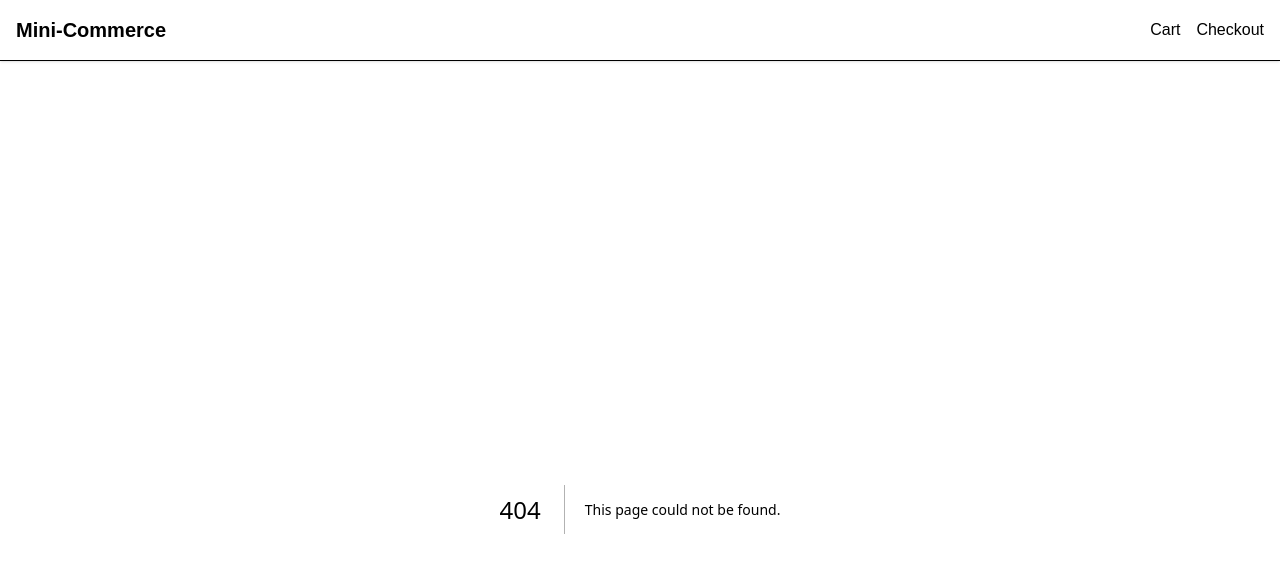
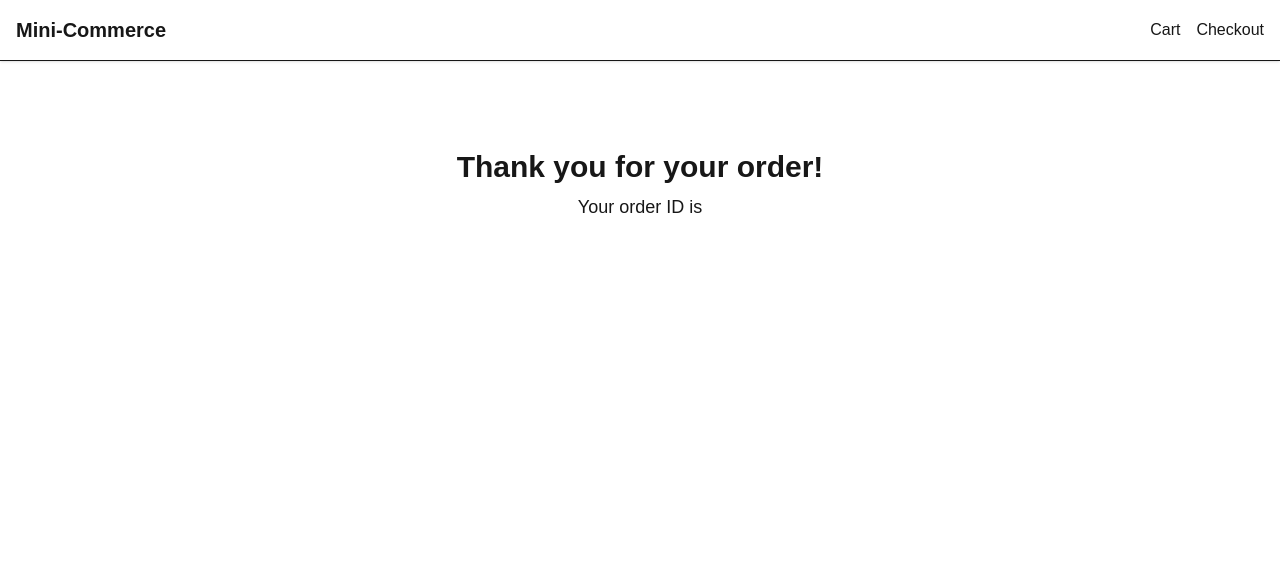
Before and after one commit to kadelcode/mini-commerce, a Next.js app: page /success in a window 1280 px wide. Before the commit this address had no page. Shown: the top 572 px of the page. Built offline with nearby package versions, Linux system fonts and the light colour scheme.

Commit message:
Success page to display after user place an order

```diff
--- /dev/null
+++ b/src/app/success/page.tsx
@@ -0,0 +1,17 @@
+"use client";
+
+import { useSearchParams } from "next/navigation";
+
+export default function SuccessPage() {
+  const searchParams = useSearchParams();
+  const orderId = searchParams.get("orderId");
+
+  return (
+    <div className="text-center py-10">
+      <h1 className="text-3xl font-bold mb-2">Thank you for your order!</h1>
+      <p className="text-lg">
+        Your order ID is <strong>{orderId}</strong>
+      </p>
+    </div>
+  );
+}
```
